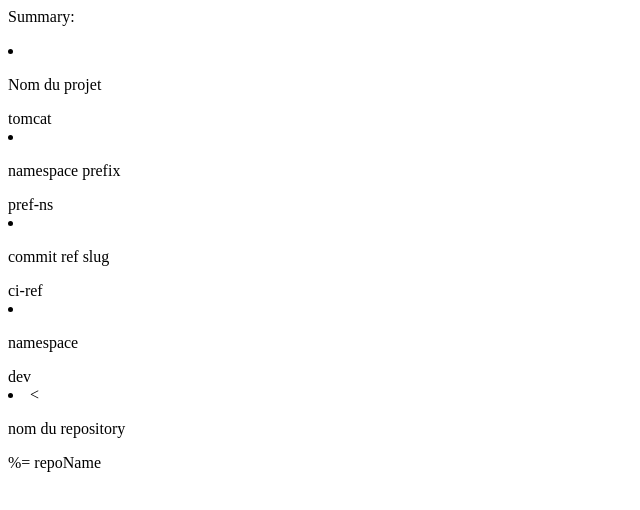
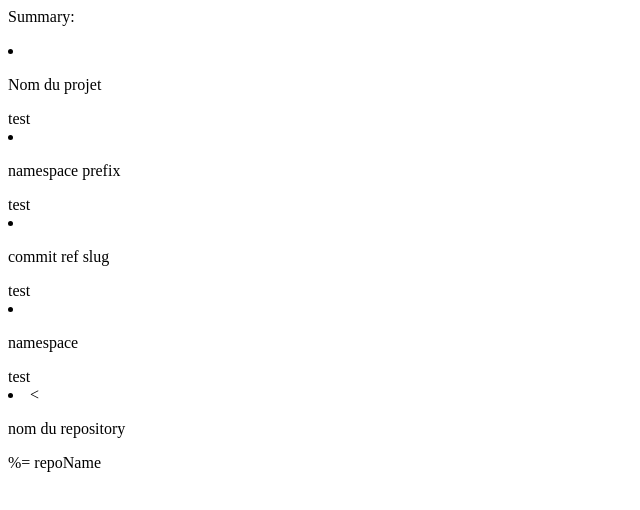
Before and after one commit to khaianis/test, a plain HTML site: page index.html in a window 1280 px wide. Shown: the full height of the page, 0-640 px from the left. Drawn offline with Linux system fonts and the light colour scheme.

Commit message:
"initial commit from generator"

```diff
--- a/index.html
+++ b/index.html
@@ -1,10 +1,10 @@
 <html>
     <body>
         <p>Summary:</p>
-        <li><p> Nom du projet </p>tomcat</li>
-        <li><p> namespace prefix </p> pref-ns</li>
-        <li><p> commit ref slug  </p> ci-ref</li>
-        <li><p> namespace  </p> dev </li>
+        <li><p> Nom du projet </p>test</li>
+        <li><p> namespace prefix </p> test</li>
+        <li><p> commit ref slug  </p> test</li>
+        <li><p> namespace  </p> test </li>
         <li><<p> nom du repository  </p> %= repoName  </li>
 
 
```
Also changed, not shown: 3 other files.
